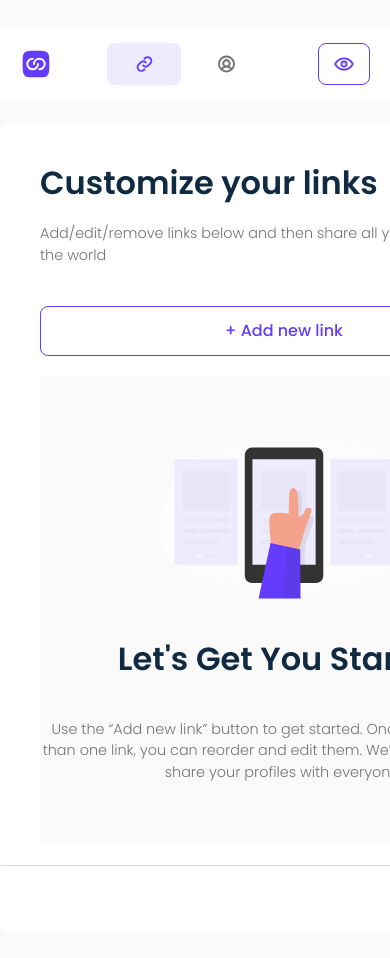
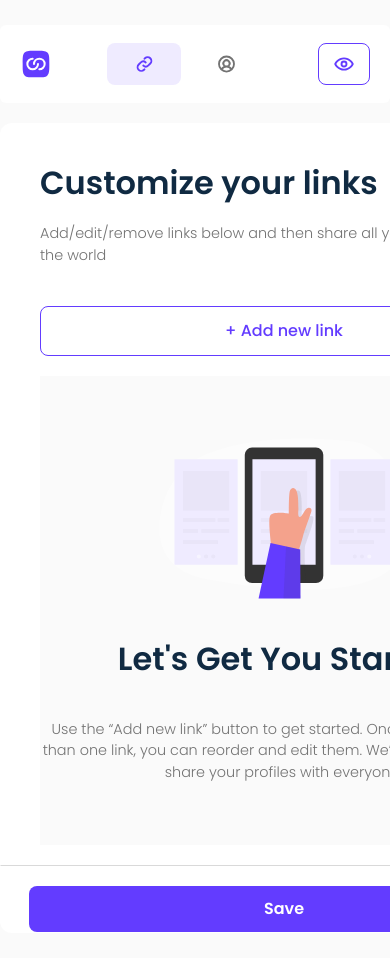
Before and after one commit to sandro21-glitch/link-sharing-app, a React (Vite) app: page /account in a window 390 px wide. Shown: the top 958 px of the page. Built offline with nearby package versions, Linux system fonts and the light colour scheme.

Commit message:
style: Adjust layout in SaveBtn component

```diff
--- a/src/features/account/linksPage/customizeLinks/SaveBtn.tsx
+++ b/src/features/account/linksPage/customizeLinks/SaveBtn.tsx
@@ -14,9 +14,10 @@ const SaveBtn = () => {
       disabled={areAllLinksValid ? false : true}
       className={`${
         !areAllLinksValid ? "cursor-not-allowed" : "cursor-pointer"
-      } mt-5 w-full  border border-transparent border-t-[#d9d9d9] flex justify-end`}
+      } mt-5 w-full border border-transparent border-t-[#d9d9d9] flex justify-center lg:justify-end`}
     >
-      <div className="text-white flex justify-center items-center mt-5 bg-strongPurple font-semibold capitalize w-[91px] h-[46px] rounded-[8px] hover:opacity-60 transition-opacity ease-in duration-150">
+      <div className="text-white flex justify-center items-center mt-5 bg-strongPurple
+       font-semibold capitalize w-[90%] lg:w-[91px] h-[46px] rounded-[8px] hover:opacity-60 transition-opacity ease-in duration-150">
         Save
       </div>
     </button>
```
